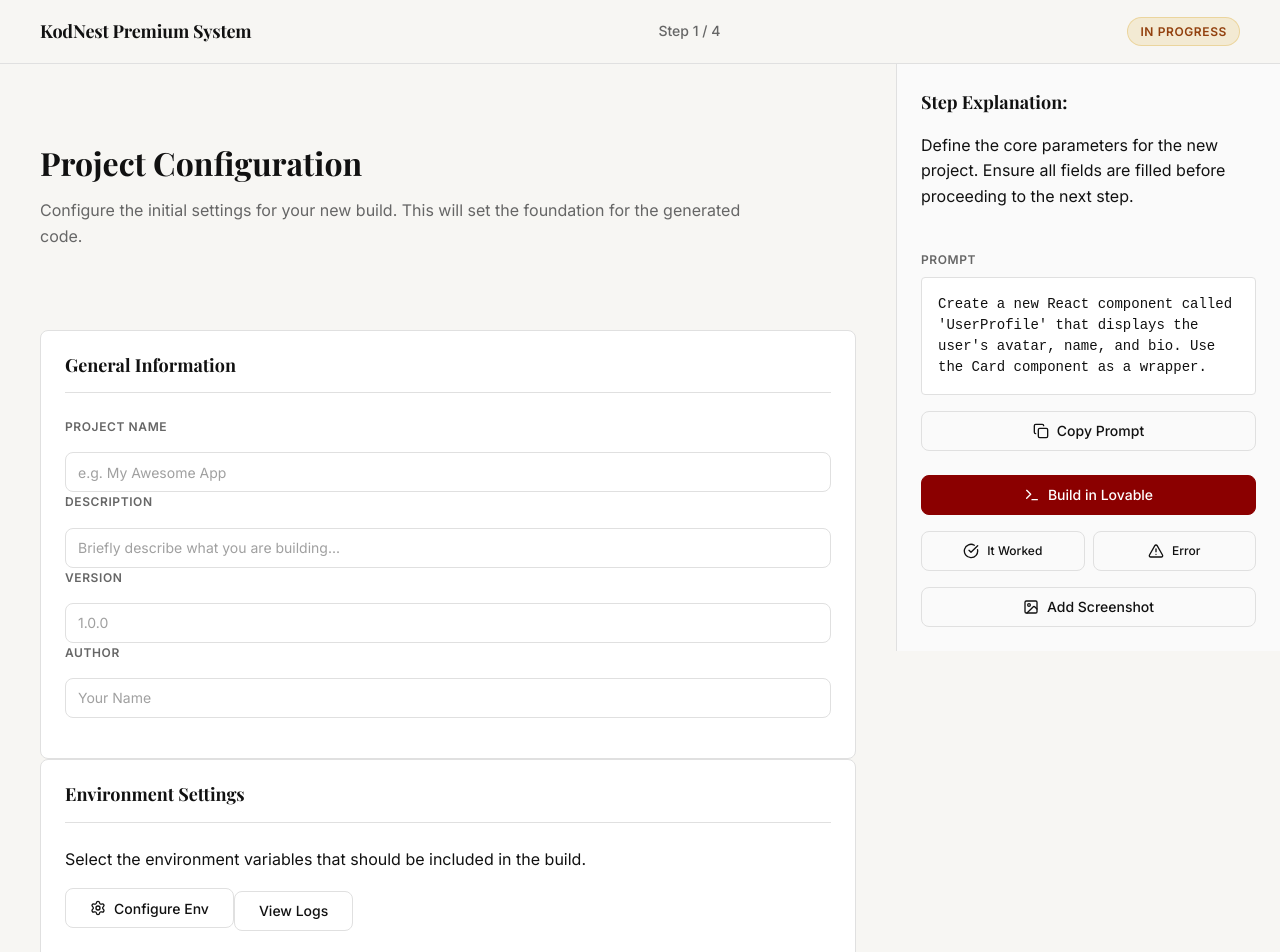
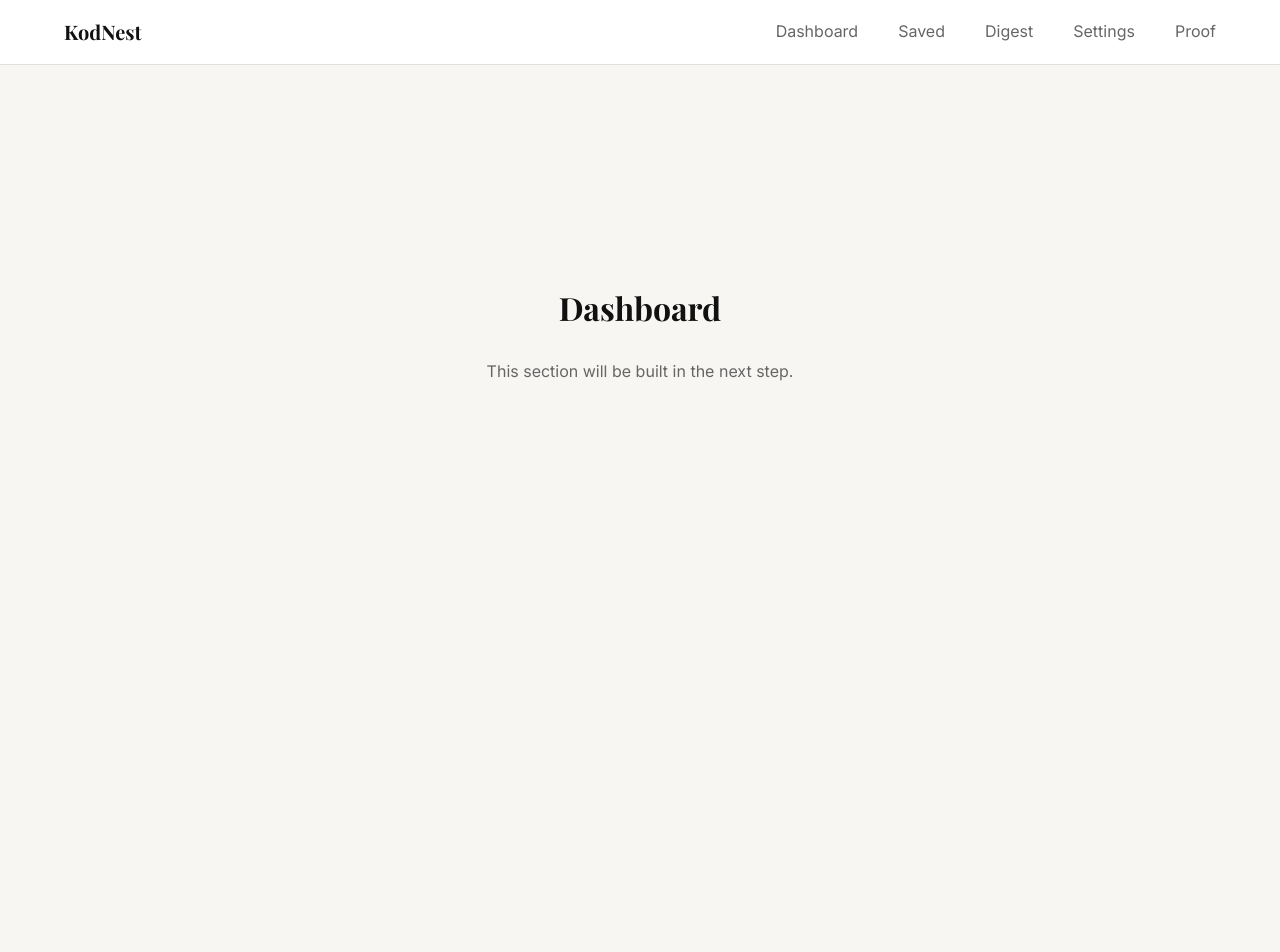
Before and after one commit to Amogh-M-04/job-notification-, a React (Vite) app: page / in a window 1280 px wide. Shown: the top 952 px of the page. After the commit the page ends 800 px from the top, so only its background shows below. Built offline with nearby package versions, Linux system fonts and the light colour scheme.

Commit message:
Implement route skeleton and navigation

```diff
--- a/package.json
+++ b/package.json
@@ -12,7 +12,8 @@
   "dependencies": {
     "lucide-react": "^0.564.0",
     "react": "^19.2.0",
-    "react-dom": "^19.2.0"
+    "react-dom": "^19.2.0",
+    "react-router-dom": "^7.13.0"
   },
   "devDependencies": {
     "@eslint/js": "^9.39.1",
--- a/src/App.css
+++ b/src/App.css
@@ -1,44 +1,12 @@
-/* Page specific styles for the Dashboard/Configuration page */
-.form-section {
+/* App specific styles can go here */
+.app-container {
+  min-height: 100vh;
   display: flex;
   flex-direction: column;
-  gap: var(--space-3);
 }
 
-.form-row {
+.main-content {
+  flex: 1;
   display: flex;
   flex-direction: column;
-  gap: var(--space-2);
 }
-
-@media (min-width: 640px) {
-  .form-row {
-    flex-direction: row;
-    gap: var(--space-2);
-  }
-}
-
-.form-description {
-  font-size: var(--text-sm);
-  color: var(--color-text-muted);
-  margin-bottom: var(--space-2);
-  font-family: var(--font-sans);
-}
-
-.env-config {
-  display: flex;
-  gap: var(--space-2);
-}
-
-.action-bar {
-  display: flex;
-  justify-content: flex-end;
-  gap: var(--space-2);
-  margin-top: var(--space-3);
-  padding-top: var(--space-3);
-  border-top: 1px solid var(--color-border);
-}
-
-.flex-1 {
-  flex: 1;
-}
--- a/src/App.jsx
+++ b/src/App.jsx
@@ -1,62 +1,23 @@
-import React from 'react';
-import { Layout } from './components/layout/Layout';
-import { SecondaryPanel } from './components/layout/SecondaryPanel';
-import { Button } from './components/ui/Button';
-import { Input } from './components/ui/Input';
-import { Card } from './components/ui/Card';
-import { Play, Settings, Save } from 'lucide-react';
+import { BrowserRouter as Router, Routes, Route, Navigate } from 'react-router-dom';
+import MainLayout from './components/layout/MainLayout';
+import PlaceholderPage from './pages/PlaceholderPage';
+import './App.css';
 
 function App() {
-  const sidebarContent = (
-    <SecondaryPanel
-      explanation="Define the core parameters for the new project. Ensure all fields are filled before proceeding to the next step."
-      promptText="Create a new React component called 'UserProfile' that displays the user's avatar, name, and bio. Use the Card component as a wrapper."
-    />
-  );
-
   return (
-    <Layout
-      projectName="KodNest Premium System"
-      step={1}
-      totalSteps={4}
-      status="in-progress"
-      title="Project Configuration"
-      description="Configure the initial settings for your new build. This will set the foundation for the generated code."
-      sidebar={sidebarContent}
-    >
-      <div className="form-section">
-
-        <Card title="General Information">
-          <div className="form-section">
-            <Input label="Project Name" placeholder="e.g. My Awesome App" />
-            <Input label="Description" placeholder="Briefly describe what you are building..." />
-            <div className="form-row">
-              <Input label="Version" placeholder="1.0.0" className="flex-1" />
-              <Input label="Author" placeholder="Your Name" className="flex-1" />
-            </div>
-          </div>
-        </Card>
-
-        <Card title="Environment Settings">
-          <p className="form-description">
-            Select the environment variables that should be included in the build.
-          </p>
-          <div className="env-config">
-            <Button variant="secondary" icon={Settings}>Configure Env</Button>
-            <Button variant="secondary">View Logs</Button>
-          </div>
-        </Card>
-
-        <div className="action-bar">
-          <Button variant="secondary">Cancel</Button>
-          <Button variant="primary" icon={Save}>Save Configuration</Button>
-          <Button variant="primary" icon={Play} style={{ backgroundColor: '#4A7C59', borderColor: '#4A7C59' }}>
-            Start Build
-          </Button>
-        </div>
-
-      </div>
-    </Layout>
+    <Router>
+      <Routes>
+        <Route path="/" element={<MainLayout />}>
+          <Route index element={<PlaceholderPage title="Dashboard" />} /> {/* Default to Dashboard or Home */}
+          <Route path="dashboard" element={<PlaceholderPage title="Dashboard" />} />
+          <Route path="saved" element={<PlaceholderPage title="Saved Jobs" />} />
+          <Route path="digest" element={<PlaceholderPage title="Daily Digest" />} />
+          <Route path="settings" element={<PlaceholderPage title="Settings" />} />
+          <Route path="proof" element={<PlaceholderPage title="Proof of Work" />} />
+          <Route path="*" element={<Navigate to="/" replace />} />
+        </Route>
+      </Routes>
+    </Router>
   );
 }
 
--- /dev/null
+++ b/src/components/layout/MainLayout.jsx
@@ -0,0 +1,15 @@
+import { Outlet } from 'react-router-dom';
+import TopNavbar from './TopNavbar';
+
+const MainLayout = () => {
+    return (
+        <div className="app-container">
+            <TopNavbar />
+            <main className="main-content">
+                <Outlet />
+            </main>
+        </div>
+    );
+};
+
+export default MainLayout;
--- /dev/null
+++ b/src/components/layout/TopNavbar.css
@@ -0,0 +1,110 @@
+.top-navbar {
+    background-color: var(--color-surface);
+    border-bottom: 1px solid var(--color-border);
+    padding: var(--space-2) 0;
+    position: sticky;
+    top: 0;
+    z-index: 1000;
+}
+
+.navbar-container {
+    max-width: 1200px;
+    margin: 0 auto;
+    padding: 0 var(--space-3);
+    display: flex;
+    justify-content: space-between;
+    align-items: center;
+}
+
+.navbar-logo a {
+    font-family: var(--font-serif);
+    font-weight: 700;
+    font-size: var(--text-xl);
+    color: var(--color-text);
+    text-decoration: none;
+}
+
+.navbar-links {
+    display: flex;
+    gap: var(--space-4);
+    list-style: none;
+    margin: 0;
+    padding: 0;
+}
+
+.navbar-links li a {
+    font-family: var(--font-sans);
+    font-size: var(--text-base);
+    color: var(--color-text-muted);
+    text-decoration: none;
+    padding-bottom: 4px;
+    transition: color var(--transition-fast);
+    position: relative;
+}
+
+.navbar-links li a:hover {
+    color: var(--color-text);
+}
+
+.navbar-links li a.active {
+    color: var(--color-accent);
+    font-weight: 500;
+}
+
+.navbar-links li a.active::after {
+    content: '';
+    position: absolute;
+    bottom: -8px;
+    /* Adjust based on navbar padding */
+    left: 0;
+    width: 100%;
+    height: 2px;
+    background-color: var(--color-accent);
+}
+
+.mobile-menu-icon {
+    display: none;
+    cursor: pointer;
+    color: var(--color-text);
+}
+
+/* Mobile Responsive */
+@media (max-width: 768px) {
+    .navbar-links {
+        display: none;
+        flex-direction: column;
+        width: 100%;
+        position: absolute;
+        top: 100%;
+        left: 0;
+        background-color: var(--color-surface);
+        padding: var(--space-3);
+        box-shadow: 0 4px 6px -1px rgba(0, 0, 0, 0.1);
+        border-bottom: 1px solid var(--color-border);
+    }
+
+    .navbar-links.active {
+        display: flex;
+    }
+
+    .mobile-menu-icon {
+        display: block;
+    }
+
+    .navbar-links li a {
+        display: block;
+        padding: var(--space-2) 0;
+    }
+
+    .navbar-links li a.active::after {
+        display: none;
+        /* Remove underline on mobile */
+    }
+
+    .navbar-links li a.active {
+        color: var(--color-accent);
+        background-color: var(--color-surface-muted);
+        padding-left: var(--space-2);
+        border-left: 3px solid var(--color-accent);
+    }
+}
--- /dev/null
+++ b/src/components/layout/TopNavbar.jsx
@@ -0,0 +1,61 @@
+import { useState } from 'react';
+import { Link, useLocation } from 'react-router-dom';
+import { Menu, X } from 'lucide-react';
+import './TopNavbar.css';
+
+const TopNavbar = () => {
+    const [isMenuOpen, setIsMenuOpen] = useState(false);
+    const location = useLocation();
+
+    const toggleMenu = () => {
+        setIsMenuOpen(!isMenuOpen);
+    };
+
+    const isActive = (path) => {
+        return location.pathname === path ? 'active' : '';
+    };
+
+    return (
+        <nav className="top-navbar">
+            <div className="navbar-container">
+                <div className="navbar-logo">
+                    <Link to="/">KodNest</Link>
+                </div>
+
+                <div className="mobile-menu-icon" onClick={toggleMenu}>
+                    {isMenuOpen ? <X size={24} /> : <Menu size={24} />}
+                </div>
+
+                <ul className={`navbar-links ${isMenuOpen ? 'active' : ''}`}>
+                    <li>
+                        <Link to="/dashboard" className={isActive('/dashboard')} onClick={() => setIsMenuOpen(false)}>
+                            Dashboard
+                        </Link>
+                    </li>
+                    <li>
+                        <Link to="/saved" className={isActive('/saved')} onClick={() => setIsMenuOpen(false)}>
+                            Saved
+                        </Link>
+                    </li>
+                    <li>
+                        <Link to="/digest" className={isActive('/digest')} onClick={() => setIsMenuOpen(false)}>
+                            Digest
+                        </Link>
+                    </li>
+                    <li>
+                        <Link to="/settings" className={isActive('/settings')} onClick={() => setIsMenuOpen(false)}>
+                            Settings
+                        </Link>
+                    </li>
+                    <li>
+                        <Link to="/proof" className={isActive('/proof')} onClick={() => setIsMenuOpen(false)}>
+                            Proof
+                        </Link>
+                    </li>
+                </ul>
+            </div>
+        </nav>
+    );
+};
+
+export default TopNavbar;
--- /dev/null
+++ b/src/pages/PlaceholderPage.css
@@ -0,0 +1,23 @@
+.placeholder-page {
+    display: flex;
+    flex-direction: column;
+    align-items: center;
+    justify-content: center;
+    height: 70vh;
+    /* Takes up most of the screen */
+    text-align: center;
+    padding: var(--space-4);
+}
+
+.placeholder-title {
+    font-family: var(--font-serif);
+    font-size: var(--text-2xl);
+    color: var(--color-text);
+    margin-bottom: var(--space-2);
+}
+
+.placeholder-subtitle {
+    font-family: var(--font-sans);
+    font-size: var(--text-base);
+    color: var(--color-text-muted);
+}
--- /dev/null
+++ b/src/pages/PlaceholderPage.jsx
@@ -0,0 +1,12 @@
+import './PlaceholderPage.css';
+
+const PlaceholderPage = ({ title }) => {
+    return (
+        <div className="placeholder-page">
+            <h1 className="placeholder-title">{title}</h1>
+            <p className="placeholder-subtitle">This section will be built in the next step.</p>
+        </div>
+    );
+};
+
+export default PlaceholderPage;
```
Also changed, not shown: 1 other file (tests, documents, lock files or other folders).
